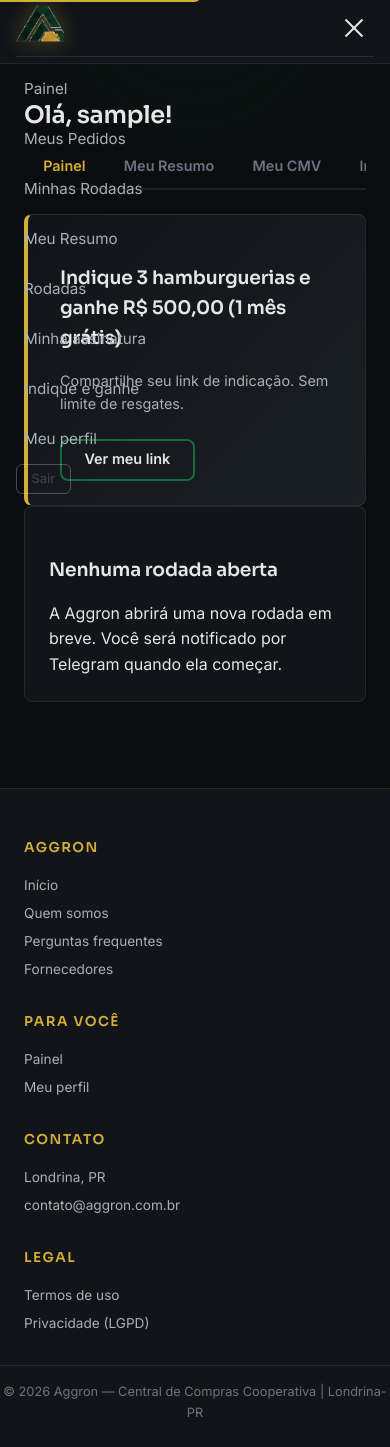
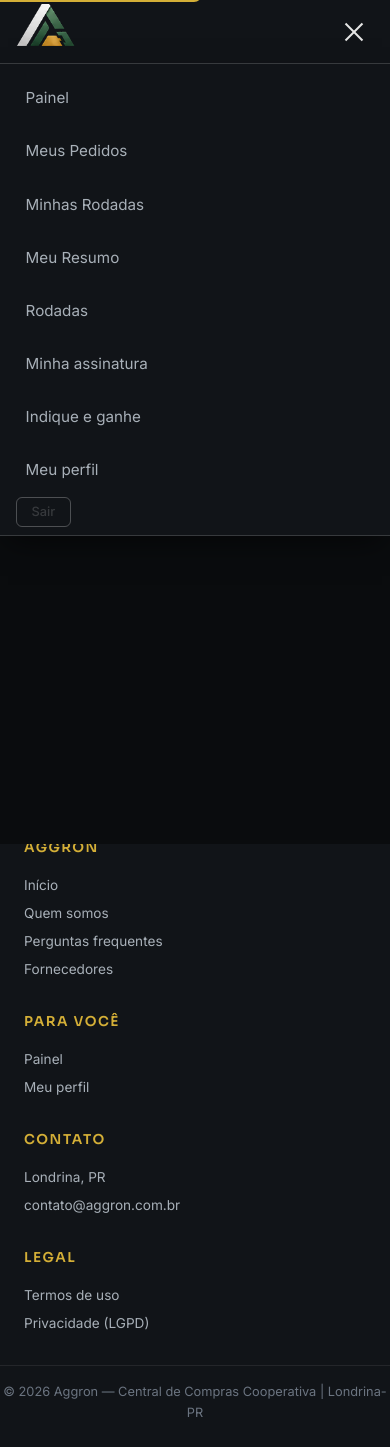
Before and after one commit to mateusrfabro/poolcompras, a Flask app: page /dashboard in a window 390 px wide, after a click that opens the changed part. Run offline with Flask 3, Linux system fonts and the light colour scheme; the visitor is signed in with stand-in values (Sample User, id 1); data that the repository does not hold is empty; some libraries are stand-ins or nearby versions.

Commit message:
fix(ui/mobile): logo nova + menu drawer opaco + clamp do hero + a11y
Resolve feedback do Ademar pos-deploy (logo "zoada" + sobreposicao no celular):

LOGO (criada pasta app/static/images/brand/ pra assets de marca)
- Extraido do PDF oficial do designer um board master 1536x1024 (pagina 1).
- Recortado SOMENTE o monograma A em alta nitidez (logo-aggron-monograma.png
  95x72 + @2x 190x145).
- Removido fundo escuro do monograma (alpha=0 em pixels com luma<45 e RGB
  grayish) -> funde 100% com o navbar grafite. Sem mais retangulo visivel.
- base.html agora aponta pra brand/logo-aggron-monograma.png. Texto AGGRON
  + tagline "INTELIGENCIA QUE GERA VALOR" continuam em HTML/CSS (sem perdas
  de a11y nem responsividade).
- Outros assets do board ficaram em brand/ pra reuso (logo-aggron-horizontal,
  logo-aggron-master-grande, logo-aggron-monocromatico, logo-aggron-simbolo,
  e a board original aggron-brand-pagina1.png).

MENU MOBILE (resolve "palavras que sobrepoe nao da pra enxergar")
- Antes: .nav-links com `display:flex` no flow normal — conteudo da pagina
  vazava por tras quando aberto. Botao "fechar" parecia ">" em vez de "X".
- Agora: drawer absoluto abaixo do navbar com background SOLIDO grafite,
  border-bottom + box-shadow, z-index 100, overflow-y auto.
- <label class="nav-overlay" for="nav-toggle"> faz tap-to-close (CSP-safe).
  Position fixed, background=bg-page, z-index 90 — bloqueia toque acidental
  no conteudo de tras.
- Links no drawer: padding 0.9rem + min-height 44px (tap target WCAG 2.5.5).

P0+P1 UX/A11Y (achados do agente ux-review mobile)
- .hero-stage-num: clamp(3.5,8vw,5.5) -> clamp(2.4,9vw,5.5) + word-break
  keep-all. Sub-360px nao quebra mais entre "Ate" e "15".
- .faq-secao summary: padding-right de var(--space-3) -> 2.5rem +
  min-height 28px. Perguntas longas no FAQ nao encostam mais no botao "+"
  em mobile.
- input::placeholder: text-muted (#6b7480) -> text-secondary 0.7 opacity.
  Placeholder "(43) 99999-9999" antes era quase invisivel sobre input dark.

Testes: 408 passed, 1 skipped. Smoke local OK em iPhone 12 e Android 360.
Screenshots em docs/exemplos/audit_mobile/.

```diff
--- a/app/static/css/style.css
+++ b/app/static/css/style.css
@@ -192,7 +192,7 @@ input, select, textarea {
     color: var(--text-primary);
     border: 1px solid var(--border-strong);
 }
-input::placeholder, textarea::placeholder { color: var(--text-muted); }
+input::placeholder, textarea::placeholder { color: var(--text-secondary); opacity: 0.7; }
 
 /* Bloqueia o autofill amarelo do Chrome em fundo dark — sem isso o
    campo de email/senha pisca amarelo flagrante depois que o navegador
@@ -259,12 +259,12 @@ h1, h2, h3, h4, h5, h6 {
     align-items: center;
     gap: 0.7rem;
 }
+/* Monograma A oficial (recortado em alta nitidez do board do designer).
+   Fundo escuro embed funde com a navbar dark. */
 .nav-brand img.logo-img {
     height: 48px;
-    width: 48px;
+    width: auto;
     display: block;
-    /* Glow ouro sutil pra dar destaque sobre o navbar dark. */
-    filter: drop-shadow(0 0 10px rgba(212, 175, 55, 0.35));
 }
 .nav-brand .logo-text-group {
     display: flex;
@@ -452,13 +452,16 @@ h1, h2, h3, h4, h5, h6 {
 }
 .hero-stage-num {
     font-family: var(--font-heading);
-    font-size: clamp(3.5rem, 8vw, 5.5rem);
+    /* Min reduzido (2.4rem) pra caber em telas <=360px sem cortar o "%".
+       Antes era 3.5rem o que sobrepujava o clamp em mobile pequeno. */
+    font-size: clamp(2.4rem, 9vw, 5.5rem);
     font-weight: 700;
     color: var(--brand-ouro);
     line-height: 1;
     letter-spacing: -0.04em;
     text-shadow: 0 0 40px rgba(212, 175, 55, 0.2);
     display: block;
+    word-break: keep-all;  /* impede "Até 15" quebrar entre palavras */
 }
 .hero-stage-unit {
     font-size: 0.5em;
@@ -714,8 +717,12 @@ h1, h2, h3, h4, h5, h6 {
     color: var(--text-primary);
     font-size: 1rem;
     list-style: none;
-    padding-right: var(--space-3);
+    /* padding-right maior (2.5rem) pra que perguntas longas em mobile
+       NAO encostem no botao "+" da direita. */
+    padding-right: 2.5rem;
     position: relative;
+    min-height: 28px;
+    line-height: 1.4;
 }
 .faq-secao summary::after {
     content: "+";
@@ -2953,6 +2960,7 @@ h1, h2, h3, h4, h5, h6 {
         flex-wrap: wrap;
     }
     .nav-toggle-label { display: block; }
+    /* Menu fechado: invisivel mas ainda no DOM (mantem flex-wrap funcionando) */
     .nav-links {
         display: none;
         flex-basis: 100%;
@@ -2962,10 +2970,45 @@ h1, h2, h3, h4, h5, h6 {
         padding: 0.5rem 0;
         border-top: 1px solid rgba(255, 255, 255, 0.1);
     }
-    .nav-toggle:checked ~ .nav-links { display: flex; }
+    /* Menu aberto: vira drawer com fundo SOLIDO grafite (opaco 100%) ancorado
+       abaixo da navbar. Box-shadow + z-index >> conteudo da pagina. */
+    .nav-toggle:checked ~ .nav-links {
+        display: flex;
+        position: absolute;
+        top: 100%;  /* logo abaixo da navbar */
+        left: 0;
+        right: 0;
+        background: var(--brand-grafite);
+        border-top: 1px solid var(--border-strong);
+        border-bottom: 1px solid var(--border-strong);
+        box-shadow: 0 12px 30px -8px rgba(0, 0, 0, 0.6);
+        padding: var(--space-1) var(--space-2);
+        z-index: 100;
+        max-height: calc(100vh - 64px);
+        overflow-y: auto;
+    }
+    /* Overlay escurecendo o conteudo da pagina atras do menu — usa o
+       proprio nav-toggle:checked como gatilho via sibling selector. */
+    .nav-toggle:checked ~ .nav-overlay {
+        display: block;
+    }
+    .nav-overlay {
+        display: none;
+        position: fixed;
+        top: 64px;  /* abaixo da navbar */
+        left: 0;
+        right: 0;
+        bottom: 0;
+        background: var(--bg-page);  /* fundo solido da pagina — zero vazamento */
+        z-index: 90;  /* abaixo do menu (100), acima do conteudo */
+        cursor: pointer;  /* tap-to-close: clica no overlay fecha o menu */
+    }
     .nav-links a {
-        padding: 0.8rem 0.5rem;
+        padding: 0.9rem 0.6rem;
         font-size: 0.95rem;
+        min-height: 44px;  /* tap target WCAG 2.5.5 */
+        display: flex;
+        align-items: center;
     }
     .nav-links a:hover { background: rgba(255, 255, 255, 0.05); }
 
--- a/app/templates/base.html
+++ b/app/templates/base.html
@@ -35,11 +35,15 @@
                 {% set brand_href = url_for('fornecedor.dashboard') if current_user.is_fornecedor else url_for('main.dashboard') %}
             {% endif %}
             <a href="{{ brand_href }}" aria-label="Aggron — Inteligência que gera valor">
+                {# Monograma A oficial recortado em alta nitidez do board do
+                   designer (manual 2026). Assets em /static/images/brand/.
+                   Texto AGGRON + tagline ficam em HTML/CSS pra responsividade
+                   (some/encolhe em mobile sem precisar trocar imagem). #}
                 <img class="logo-img"
-                     src="{{ url_for('static', filename='images/logo-aggron-symbol.png') }}"
-                     srcset="{{ url_for('static', filename='images/logo-aggron-symbol@2x.png') }} 1x, {{ url_for('static', filename='images/logo-aggron-symbol.png') }} 2x"
+                     src="{{ url_for('static', filename='images/brand/logo-aggron-monograma.png') }}"
+                     srcset="{{ url_for('static', filename='images/brand/logo-aggron-monograma.png') }} 1x, {{ url_for('static', filename='images/brand/logo-aggron-monograma@2x.png') }} 2x"
                      alt=""
-                     width="48" height="48">
+                     width="63" height="48">
                 <span class="logo-text-group">
                     <span class="logo-text">AGGRON</span>
                     <span class="logo-tagline">INTELIGÊNCIA QUE GERA VALOR</span>
@@ -47,11 +51,16 @@
             </a>
         </div>
 
-        {# Toggle do menu mobile (CSS-only via :checked) #}
+        {# Toggle do menu mobile (CSS-only via :checked).
+           Overlay escuro fica entre toggle e nav-links pra que o sibling
+           selector ~.nav-overlay funcione quando o checkbox e marcado. #}
         <input type="checkbox" id="nav-toggle" class="nav-toggle" aria-hidden="true">
         <label for="nav-toggle" class="nav-toggle-label" aria-label="Abrir menu">
             <span class="nav-toggle-icon" aria-hidden="true"></span>
         </label>
+        {# Overlay clicavel: tocar fora do menu fecha (toggle do mesmo checkbox).
+           CSP-safe via <label for> em vez de onclick. #}
+        <label for="nav-toggle" class="nav-overlay" aria-label="Fechar menu"></label>
 
         <div class="nav-links">
             {% if current_user.is_authenticated %}
```
Also changed, not shown: app/static/images/brand/aggron-brand-pagina1.png (added), app/static/images/brand/logo-aggron-horizontal.png (added), app/static/images/brand/logo-aggron-master-grande.png (added), app/static/images/brand/logo-aggron-monocromatico.png (added), app/static/images/brand/logo-aggron-monograma.png (added), app/static/images/brand/logo-aggron-monograma@2x.png (added), app/static/images/brand/logo-aggron-navbar.png (added), app/static/images/brand/logo-aggron-simbolo.png (added).
